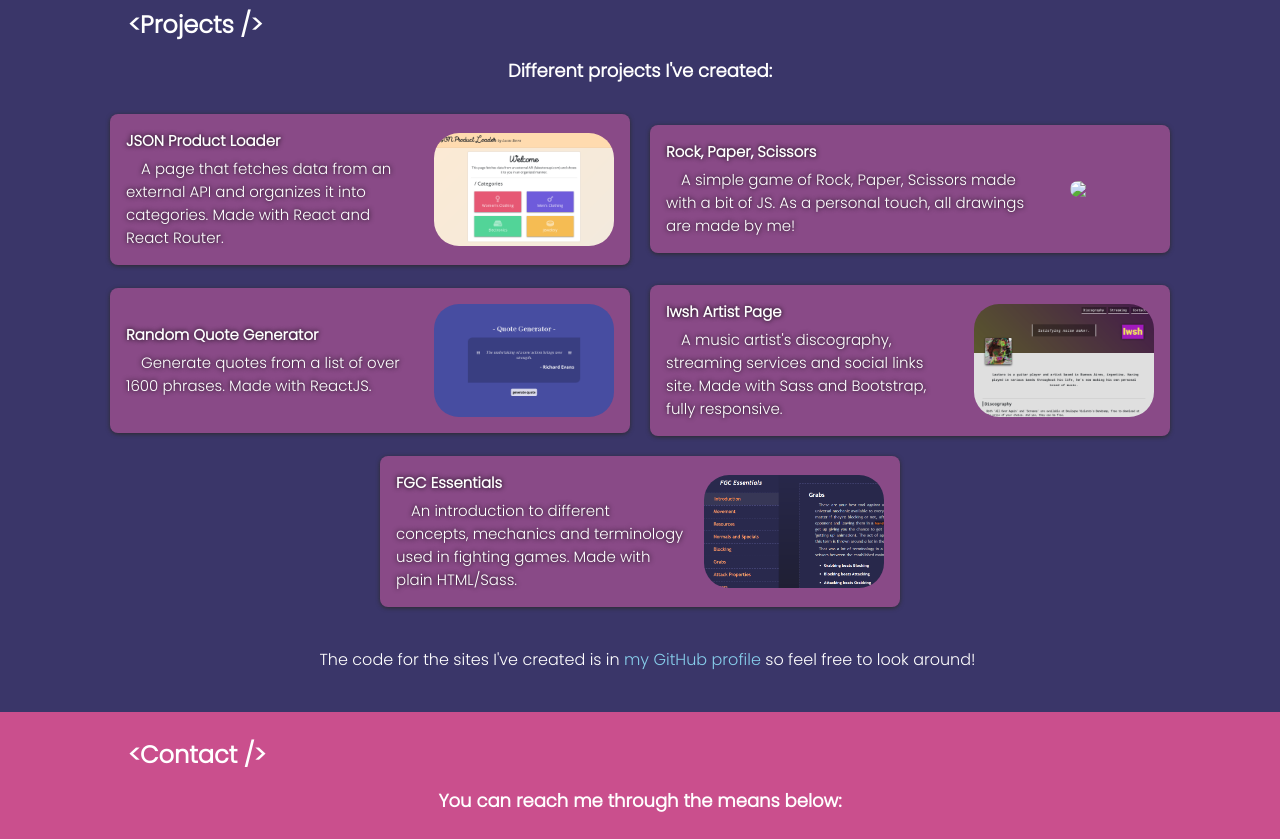
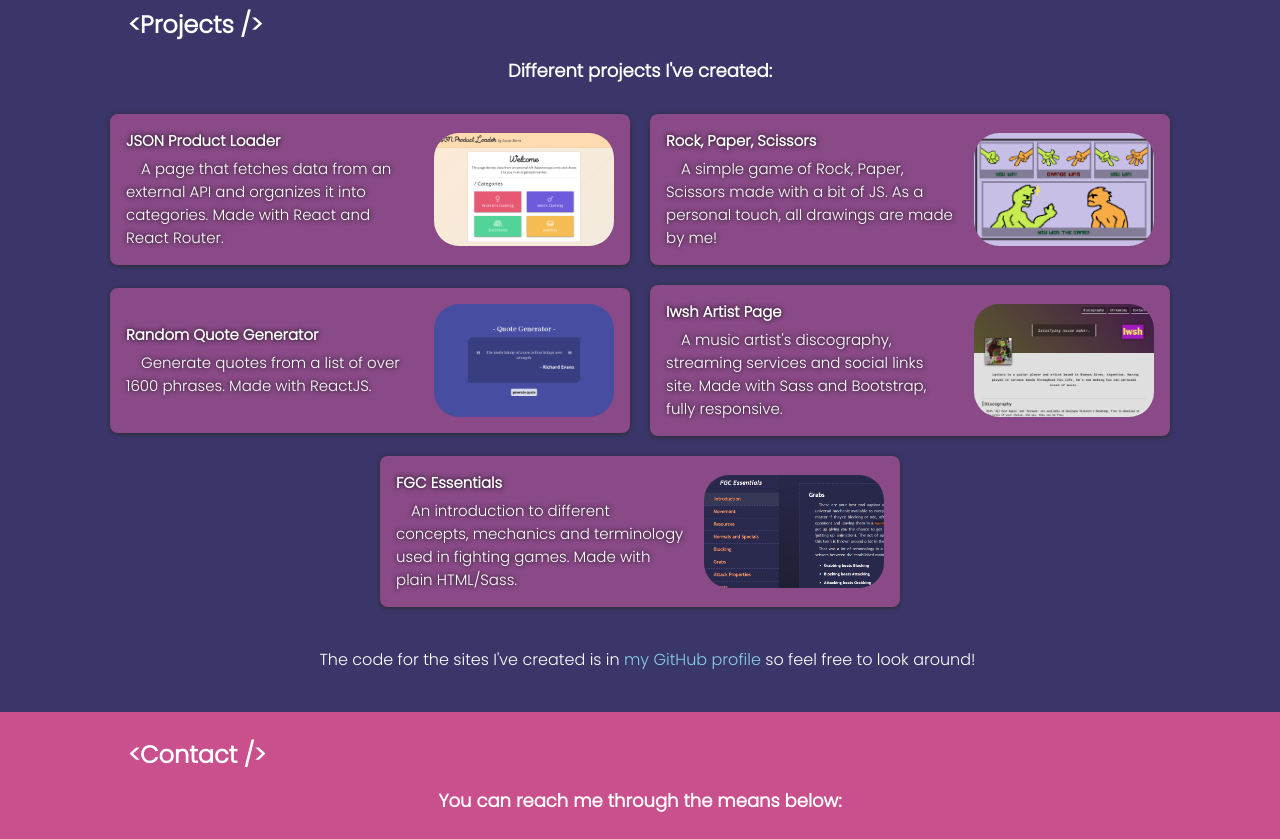
Before and after one commit to LucasBerra/portfolio, a plain HTML site: page index.html in a window 1280 px wide. Shown: the part 1340-2179 px from the top of the page. Drawn offline with Linux system fonts and the light colour scheme.

Commit message:
Fix "Rock, Paper, Scissors" project thumbnail src

```diff
--- a/index.html
+++ b/index.html
@@ -163,7 +163,7 @@
             <h5>Rock, Paper, Scissors</h5>
             <p>A simple game of Rock, Paper, Scissors made with a bit of JS. As a personal touch, all drawings are made by me!</p>
           </div>
-          <img src="./images/projects/projects-rockPaperScissors.jpg">
+          <img src="./images/projects/projects-rockPaperScissors.png">
         </a>
 
         <a href="https://quote-generator-lb.netlify.app/" target="_blank" class="projects-flex-item">
```
